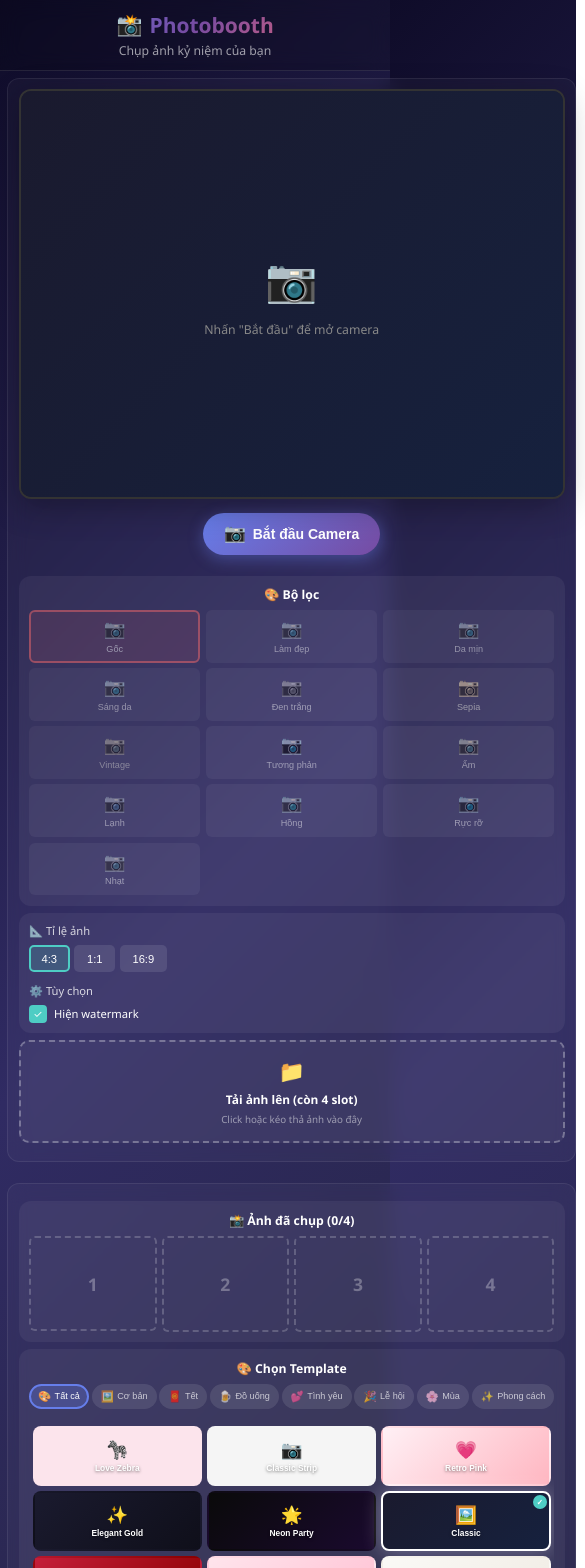
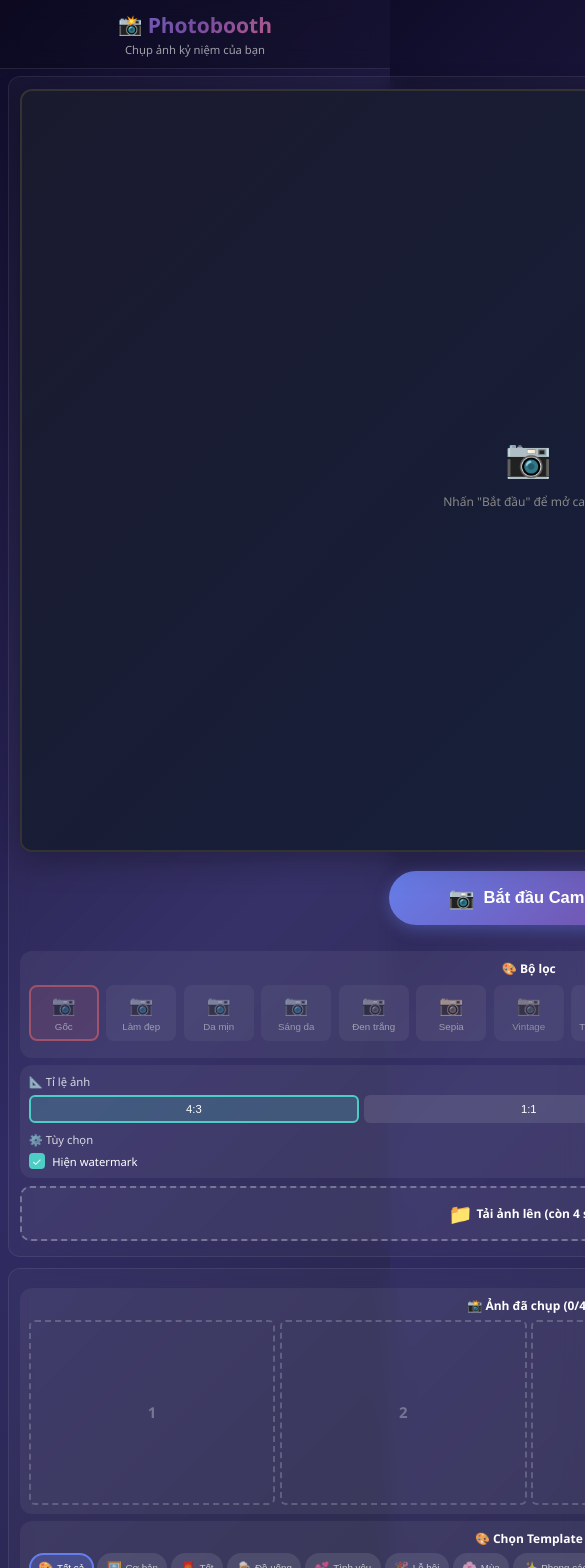
Before and after one commit to huynguyenjv/photobooth, a React (Vite) app: page / in a window 390 px wide. Shown: the top 1568 px of the page, 585 px wide, since content can reach past the window. Built offline with nearby package versions, Linux system fonts and the light colour scheme.

Commit message:
improve mobile UI/UX - bigger capture button, better layout

```diff
--- a/src/App.css
+++ b/src/App.css
@@ -163,52 +163,74 @@ body {
 }
 
 @media (max-width: 480px) {
+  html {
+    font-size: 15px;
+  }
+
+  .app-header {
+    padding: 0.75rem 0.5rem;
+    position: sticky;
+    top: 0;
+    z-index: 100;
+  }
+
   .app-title {
-    font-size: 1.5rem;
+    font-size: 1.4rem;
+    gap: 0.35rem;
   }
 
   .title-icon {
-    font-size: 1.5rem;
+    font-size: 1.3rem;
   }
 
   .app-subtitle {
-    font-size: 0.875rem;
+    font-size: 0.75rem;
+    margin-top: 0.15rem;
   }
 
   .app-main {
     padding: 0.5rem;
   }
 
+  .app-grid {
+    gap: 0.75rem;
+  }
+
   .panel {
     padding: 0.75rem;
     border-radius: 12px;
+    margin-bottom: 0;
   }
 
-  .app-header {
-    padding: 0.75rem;
+  .panel-camera {
+    padding-bottom: 0.5rem;
   }
 
   .capture-section {
-    padding: 1rem 0;
+    padding: 1.25rem 0;
   }
 
   .app-footer {
-    font-size: 0.75rem;
-    padding: 0.75rem;
+    font-size: 0.7rem;
+    padding: 0.6rem;
+  }
+
+  .app-footer p {
+    line-height: 1.4;
   }
 }
 
 /* Very small phones */
 @media (max-width: 360px) {
   html {
-    font-size: 13px;
+    font-size: 14px;
   }
 
   .app-title {
-    font-size: 1.3rem;
+    font-size: 1.25rem;
   }
 
   .title-icon {
-    font-size: 1.3rem;
+    font-size: 1.2rem;
   }
 }
--- a/src/components/Camera.css
+++ b/src/components/Camera.css
@@ -83,17 +83,19 @@
   .camera-wrapper {
     border-radius: 12px;
     border-width: 2px;
+    max-width: 100%;
   }
 
   .camera-icon,
   .error-icon {
-    font-size: 3rem;
+    font-size: 2.5rem;
+    margin-bottom: 0.75rem;
   }
 
   .camera-placeholder p,
   .camera-error p {
-    font-size: 0.875rem;
-    padding: 0 1rem;
+    font-size: 0.8rem;
+    padding: 0 0.75rem;
     text-align: center;
   }
 }
--- a/src/components/CaptureButton.css
+++ b/src/components/CaptureButton.css
@@ -136,36 +136,42 @@
 
 @media (max-width: 480px) {
   .start-button {
-    padding: 0.75rem 1.5rem;
-    font-size: 1rem;
-    gap: 0.5rem;
+    padding: 1rem 2rem;
+    font-size: 1.1rem;
+    gap: 0.6rem;
+    width: 100%;
+    max-width: 280px;
   }
 
   .button-icon {
-    font-size: 1.25rem;
+    font-size: 1.4rem;
   }
 
   .capture-container {
-    gap: 0.5rem;
+    gap: 0.75rem;
+    width: 100%;
+    align-items: center;
   }
 
   .capture-button {
-    width: 65px;
-    height: 65px;
-    border-width: 3px;
+    width: 85px;
+    height: 85px;
+    border-width: 4px;
+    box-shadow: 0 6px 25px rgba(255, 107, 107, 0.6);
   }
 
   .capture-inner {
-    width: 48px;
-    height: 48px;
+    width: 65px;
+    height: 65px;
   }
 
   .capture-icon {
-    width: 16px;
-    height: 16px;
+    width: 22px;
+    height: 22px;
   }
 
   .capture-hint {
-    font-size: 0.75rem;
+    font-size: 0.85rem;
+    font-weight: 500;
   }
 }
--- a/src/components/ControlPanel.css
+++ b/src/components/ControlPanel.css
@@ -108,36 +108,44 @@
 
 @media (max-width: 480px) {
   .control-panel {
-    padding: 0.75rem;
+    padding: 0.6rem;
     margin: 0.5rem 0;
-    gap: 0.75rem;
+    gap: 0.6rem;
+  }
+
+  .control-group {
+    gap: 0.4rem;
   }
 
   .control-label {
-    font-size: 0.8rem;
+    font-size: 0.75rem;
   }
 
   .control-options {
-    gap: 0.35rem;
+    gap: 0.3rem;
+    flex-wrap: wrap;
   }
 
   .control-option {
-    padding: 0.4rem 0.75rem;
-    font-size: 0.8rem;
-    border-radius: 5px;
+    padding: 0.4rem 0.6rem;
+    font-size: 0.75rem;
+    border-radius: 6px;
+    flex: 1;
+    text-align: center;
+    min-width: fit-content;
   }
 
   .control-button {
-    padding: 0.4rem 0.75rem;
-    font-size: 0.8rem;
+    padding: 0.4rem 0.6rem;
+    font-size: 0.75rem;
   }
 
   .checkbox-label {
-    font-size: 0.8rem;
+    font-size: 0.75rem;
   }
 
   .checkbox-custom {
-    width: 18px;
-    height: 18px;
+    width: 16px;
+    height: 16px;
   }
 }
--- a/src/components/FilterSelector.css
+++ b/src/components/FilterSelector.css
@@ -65,27 +65,43 @@
 
 @media (max-width: 480px) {
   .filter-selector {
-    padding: 0.75rem;
+    padding: 0.6rem;
     margin: 0.5rem 0;
   }
 
   .filter-title {
-    font-size: 0.875rem;
+    font-size: 0.8rem;
     margin-bottom: 0.5rem;
   }
 
   .filter-grid {
-    grid-template-columns: repeat(3, 1fr);
-    gap: 0.4rem;
+    display: flex;
+    overflow-x: auto;
+    gap: 0.5rem;
+    padding-bottom: 0.5rem;
+    scroll-snap-type: x mandatory;
+    -webkit-overflow-scrolling: touch;
+  }
+
+  .filter-grid::-webkit-scrollbar {
+    height: 4px;
+  }
+
+  .filter-grid::-webkit-scrollbar-thumb {
+    background: rgba(255,255,255,0.3);
+    border-radius: 2px;
   }
 
   .filter-button {
-    padding: 0.5rem 0.25rem;
-    border-radius: 6px;
+    flex: 0 0 auto;
+    min-width: 70px;
+    padding: 0.5rem 0.4rem;
+    border-radius: 8px;
+    scroll-snap-align: start;
   }
 
   .filter-preview {
-    font-size: 1.25rem;
+    font-size: 1.3rem;
   }
 
   .filter-name {
--- a/src/components/ImageUpload.css
+++ b/src/components/ImageUpload.css
@@ -54,24 +54,27 @@
 
 @media (max-width: 480px) {
   .image-upload {
-    padding: 15px;
+    padding: 12px;
     border-radius: 10px;
     margin: 0.5rem 0;
+    border-width: 2px;
   }
 
   .image-upload-content {
-    gap: 6px;
+    gap: 4px;
+    flex-direction: row;
+    justify-content: center;
   }
 
   .upload-icon {
-    font-size: 1.5rem;
+    font-size: 1.3rem;
   }
 
   .upload-text {
-    font-size: 0.85rem;
+    font-size: 0.8rem;
   }
 
   .upload-hint {
-    font-size: 0.7rem;
+    display: none;
   }
 }
--- a/src/components/PhotoPreview.css
+++ b/src/components/PhotoPreview.css
@@ -105,18 +105,18 @@
 
 @media (max-width: 480px) {
   .photo-preview {
-    padding: 0.75rem;
+    padding: 0.6rem;
     margin: 0.5rem 0;
   }
 
   .preview-title {
-    font-size: 0.875rem;
-    margin-bottom: 0.5rem;
+    font-size: 0.8rem;
+    margin-bottom: 0.4rem;
   }
 
   .preview-grid {
     grid-template-columns: repeat(4, 1fr);
-    gap: 0.35rem;
+    gap: 0.3rem;
   }
 
   .preview-item {
@@ -124,22 +124,22 @@
   }
 
   .remove-button {
-    width: 18px;
-    height: 18px;
-    font-size: 0.6rem;
+    width: 20px;
+    height: 20px;
+    font-size: 0.7rem;
     top: 2px;
     right: 2px;
-    opacity: 1; /* Always visible on mobile */
+    opacity: 1;
   }
 
   .photo-number {
-    font-size: 0.55rem;
-    padding: 1px 4px;
+    font-size: 0.5rem;
+    padding: 2px 4px;
     bottom: 2px;
     left: 2px;
   }
 
   .placeholder-number {
-    font-size: 1.25rem;
+    font-size: 1rem;
   }
 }
--- a/src/components/PhotoboothLayout.css
+++ b/src/components/PhotoboothLayout.css
@@ -169,38 +169,49 @@
 
 @media (max-width: 480px) {
   .photobooth-layout {
-    padding: 0.75rem;
+    padding: 0.6rem;
     margin: 0.5rem 0;
   }
 
+  .layout-header {
+    gap: 0.5rem;
+    margin-bottom: 0.75rem;
+  }
+
   .layout-header h3 {
-    font-size: 0.875rem;
+    font-size: 0.8rem;
   }
 
   .layout-selector {
-    gap: 0.35rem;
+    gap: 0.25rem;
   }
 
   .layout-option {
-    padding: 0.4rem 0.75rem;
-    font-size: 0.75rem;
+    padding: 0.35rem 0.6rem;
+    font-size: 0.7rem;
     border-radius: 6px;
   }
 
   .layout-preview {
-    margin: 0.75rem 0;
+    margin: 0.5rem 0;
   }
 
   .layout-canvas {
     border-radius: 8px;
+    max-height: 350px;
+    width: auto;
   }
 
   .layout-empty {
-    padding: 2rem 1rem;
+    padding: 1.5rem 1rem;
   }
 
   .empty-icon {
-    font-size: 2.5rem;
+    font-size: 2rem;
+  }
+
+  .layout-empty p {
+    font-size: 0.8rem;
   }
 
   .layout-actions {
@@ -208,12 +219,13 @@
   }
 
   .action-button {
-    padding: 0.6rem 1rem;
-    font-size: 0.875rem;
-    border-radius: 6px;
+    padding: 0.7rem 1rem;
+    font-size: 0.85rem;
+    border-radius: 8px;
+    flex: 1;
   }
 
   .action-button span {
-    font-size: 1rem;
+    font-size: 1.1rem;
   }
 }
--- a/src/components/TemplateSelector.css
+++ b/src/components/TemplateSelector.css
@@ -151,57 +151,58 @@
 
 @media (max-width: 480px) {
   .template-selector {
-    padding: 0.75rem;
+    padding: 0.6rem;
     margin: 0.5rem 0;
   }
 
   .template-title {
-    font-size: 0.875rem;
-    margin-bottom: 0.5rem;
+    font-size: 0.8rem;
+    margin-bottom: 0.4rem;
   }
 
   .category-tabs {
-    gap: 0.2rem;
+    gap: 0.25rem;
     margin-bottom: 0.5rem;
+    padding-bottom: 0.4rem;
   }
 
   .category-tab {
-    padding: 0.3rem 0.5rem;
+    padding: 0.35rem 0.5rem;
     font-size: 0.65rem;
     border-radius: 15px;
   }
 
   .category-icon {
-    font-size: 0.75rem;
+    font-size: 0.8rem;
   }
 
   .template-grid {
-    grid-template-columns: repeat(3, 1fr);
-    gap: 0.35rem;
-    max-height: 150px;
+    grid-template-columns: repeat(4, 1fr);
+    gap: 0.3rem;
+    max-height: 120px;
   }
 
   .template-card {
-    padding: 0.5rem 0.25rem;
+    padding: 0.4rem 0.2rem;
     border-radius: 8px;
-    min-height: 60px;
+    min-height: 50px;
     border-width: 2px;
   }
 
   .template-icon {
-    font-size: 1.25rem;
-    margin-bottom: 0.15rem;
+    font-size: 1.1rem;
+    margin-bottom: 0.1rem;
   }
 
   .template-name {
-    font-size: 0.6rem;
+    font-size: 0.5rem;
   }
 
   .template-check {
-    width: 14px;
-    height: 14px;
-    font-size: 0.55rem;
-    top: 2px;
-    right: 2px;
+    width: 12px;
+    height: 12px;
+    font-size: 0.5rem;
+    top: 1px;
+    right: 1px;
   }
 }
```
Also changed, not shown: 4 other files (tests, documents, lock files or other folders).
